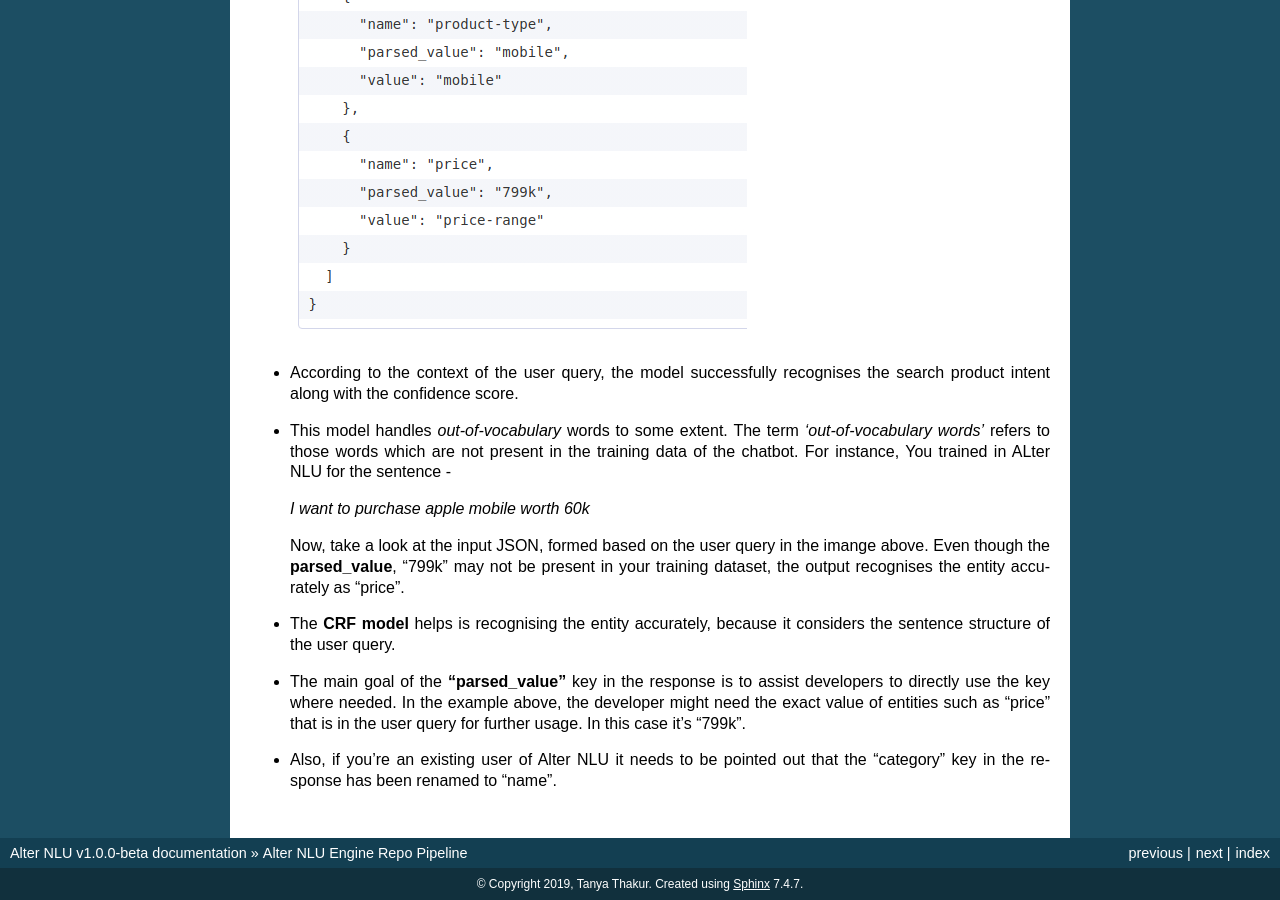
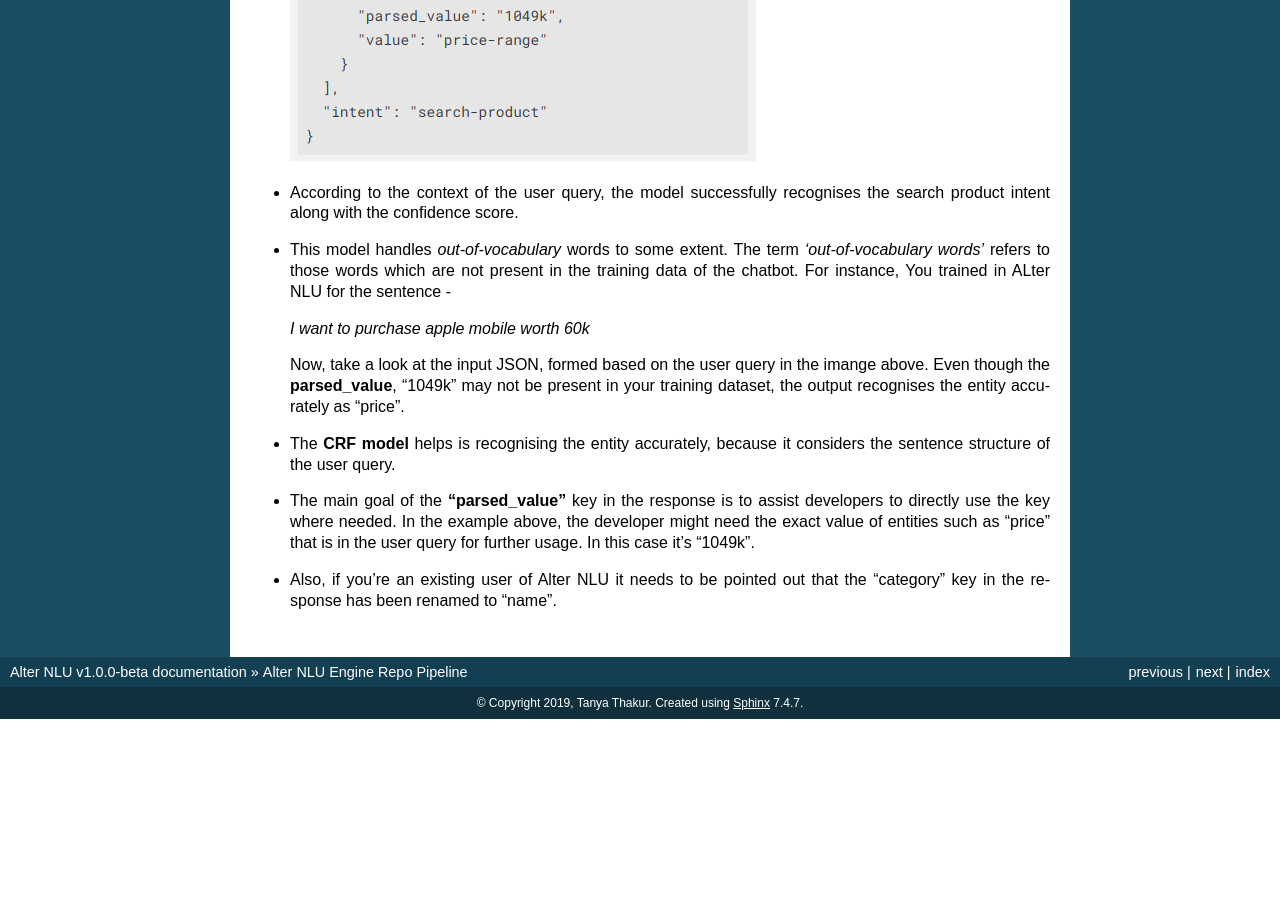
Before and after one commit to thakurtanya/kontikilabsDevelopers, a Sphinx documentation site: the page built from doc/source/GitHub-Pipeline.rst, in a window 1280 px wide and 900 px high, scrolled down 1529 px. Built offline with Sphinx 7.4.7, drawn with Linux system fonts in a browser that asks for light colours; after the commit the page ends 2248 px from its top, so only the background shows below that; some of the changed text lies outside the part shown.

Commit message:
content additions

```diff
--- a/doc/source/GitHub-Pipeline.rst
+++ b/doc/source/GitHub-Pipeline.rst
@@ -41,20 +41,17 @@
 
 We have used **Convolutional Neural Networks (CNN)** based model to capture the intent. Further, the use of **custom validation algorithm** and **matthews correlation coefficient** as accuracy metric makes the intent model robust.
 
-.. note::
-	The user has to train the sentence for one of the synonyms and the remaining are handled by our console code.
-
 **Entity Model**
 
 In this version we have replaced the previous Flashtext and FuzzyWuzzy based entity extraction method with a **CRF based Entity Recognition model**.
 
-===================================
-Elaboration of the chatbot response
-===================================
+================================
+Alter NLU Engine Response Format
+================================
 
-Below is an example along with a detailed explanation of the benefits of using this new pipeline.
+Below is an example along with a detailed explanation of the response.
 
-	.. image:: https://raw.githubusercontent.com/thakurtanya/kontikilabsDevelopers/master/images/example-2.png
+	.. image:: https://raw.githubusercontent.com/thakurtanya/kontikilabsDevelopers/master/images/example-two.png
 
 -	According to the context of the user query, the model successfully recognises the search product intent along with the confidence score.
 
@@ -66,11 +63,11 @@
 	*I want to purchase apple mobile worth 60k*
 
 	Now, take a look at the input JSON, formed based on the user query in the imange above.
-	Even though the **parsed_value**, “799k” may not be present in your training dataset, the output recognises the entity accurately as “price”.
+	Even though the **parsed_value**, “1049k” may not be present in your training dataset, the output recognises the entity accurately as “price”.
 
 -	The **CRF model** helps is recognising the entity accurately, because it considers the sentence structure of the user query.
 
 -	The main goal of the **“parsed_value”** key in the response is to assist developers to directly use the key where needed.
-	In the example above, the developer might need the exact value of entities such as “price” that is in the user query for further usage. In this case it’s “799k”.
+	In the example above, the developer might need the exact value of entities such as “price” that is in the user query for further usage. In this case it’s “1049k”.
 
 -	Also, if you’re an existing user of Alter NLU it needs to be pointed out that the “category” key in the response has been renamed to “name”.
```
Also changed, not shown: images/example-2.png (deleted), images/example-two.png (added), 1 other file.
